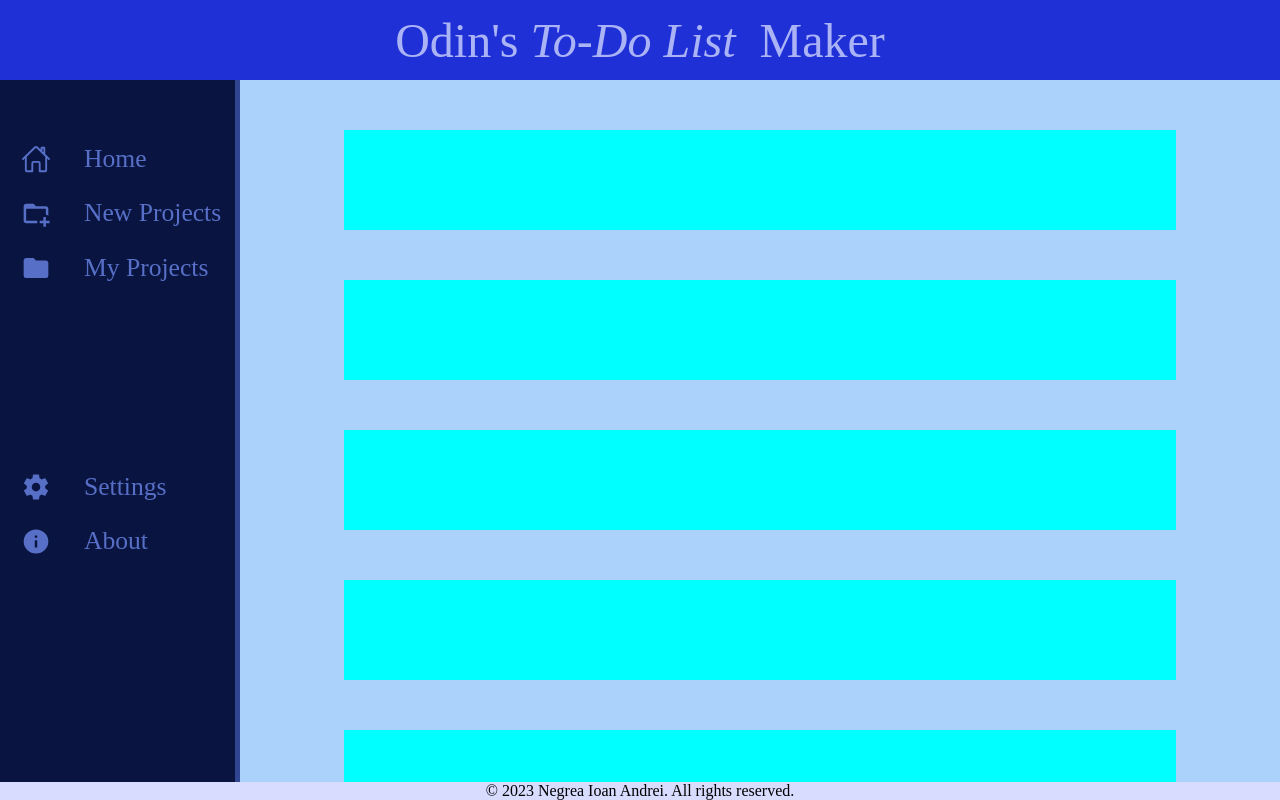
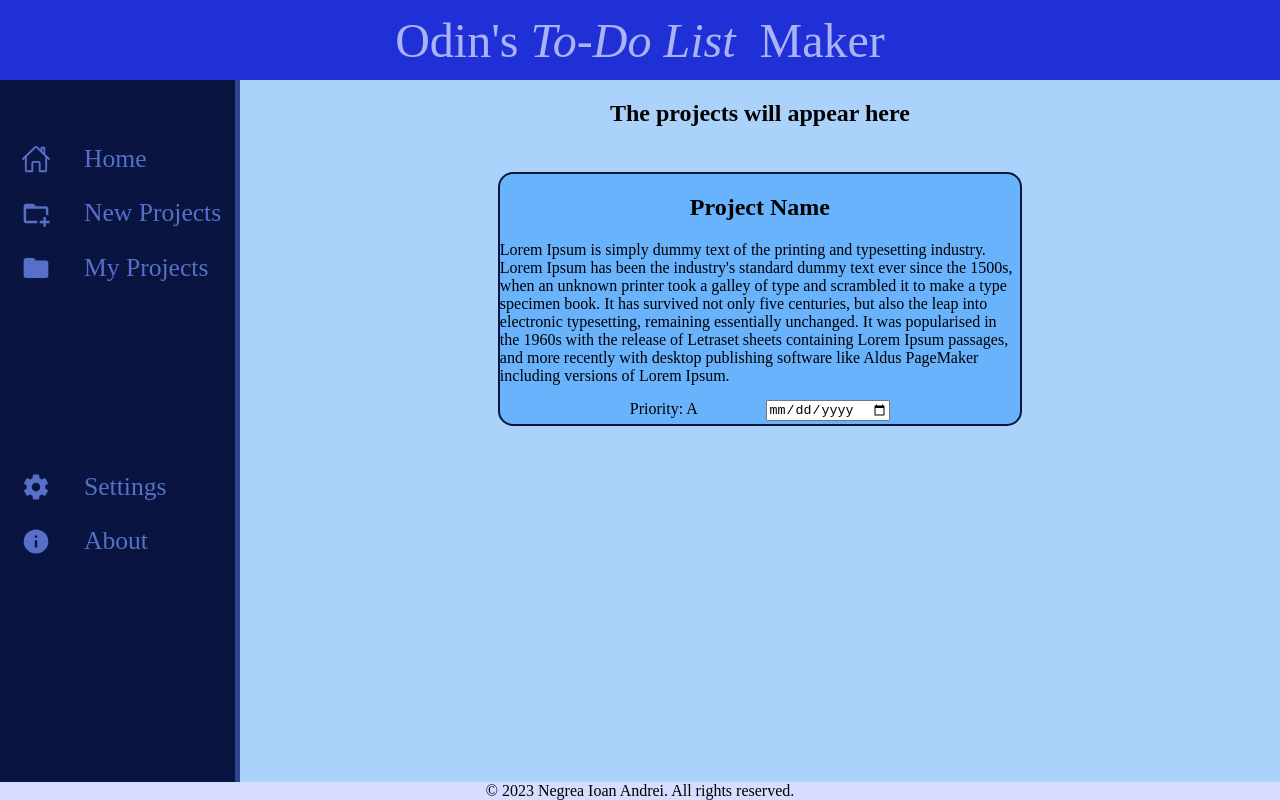
Before and after one commit to Negrea-Andrei/TODO, a website: page dist/index.html in a window 1280 px wide. Drawn offline with Linux system fonts and the light colour scheme.

Commit message:
designing the card. Place all the elements.

```diff
--- a/src/stylesheet.css
+++ b/src/stylesheet.css
@@ -141,8 +141,23 @@
 }
 
 .project_card {
-    width: clamp(200px, 80%, 80%);
-    height: 100px;
-    background-color: aqua;
-    margin-top: 50px;
+    width: clamp(200px, 50%, 50%);
+    border-radius: 15px;
+    border: 2px solid #091540;
+    height: 250px;
+    background-color: #69b2fc;
+    margin-top: 25px;
+    margin-bottom: 25px;
+    display: flex;
+    flex-direction: column;
+    align-items: center;
 }
+
+.test {
+    width: 50%;
+    margin-top: 15px;
+    display: flex;
+    flex-direction: row;
+    align-items: space-between;
+    justify-content: space-between;
+}
```
Also changed, not shown: dist/index.html.
